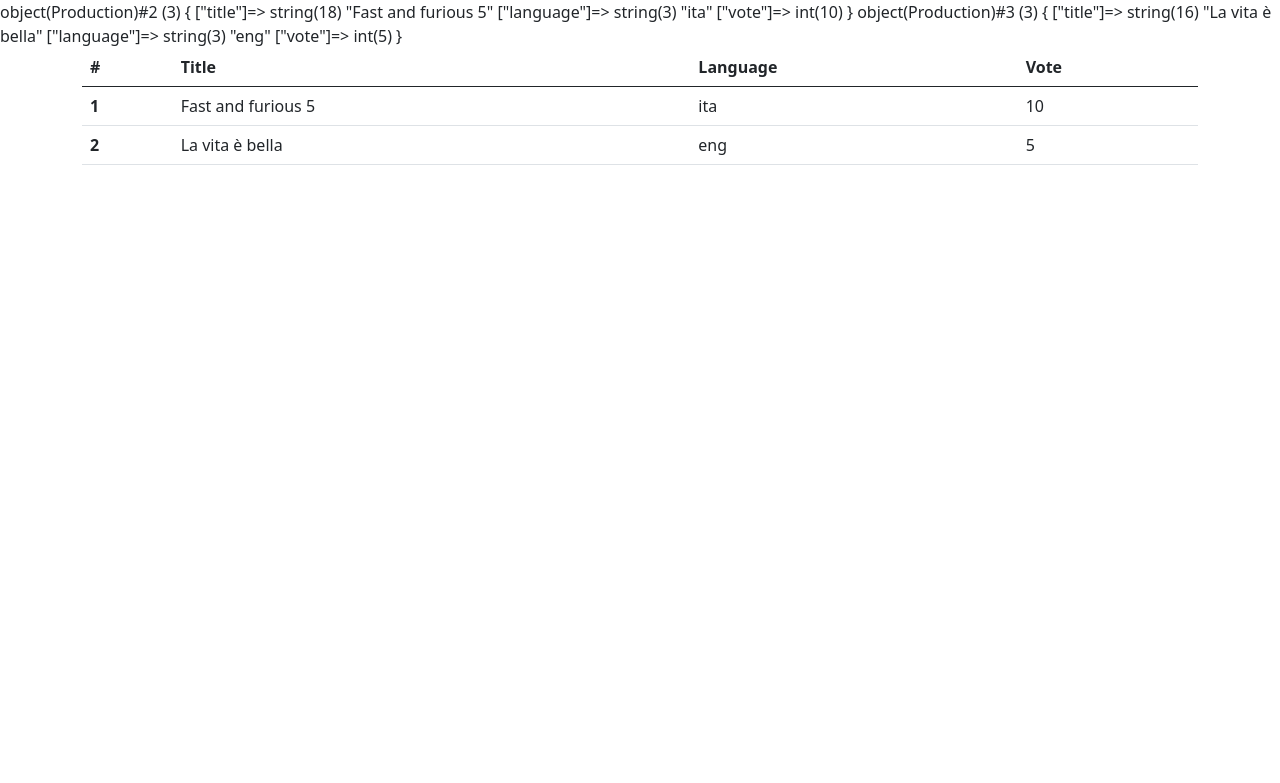
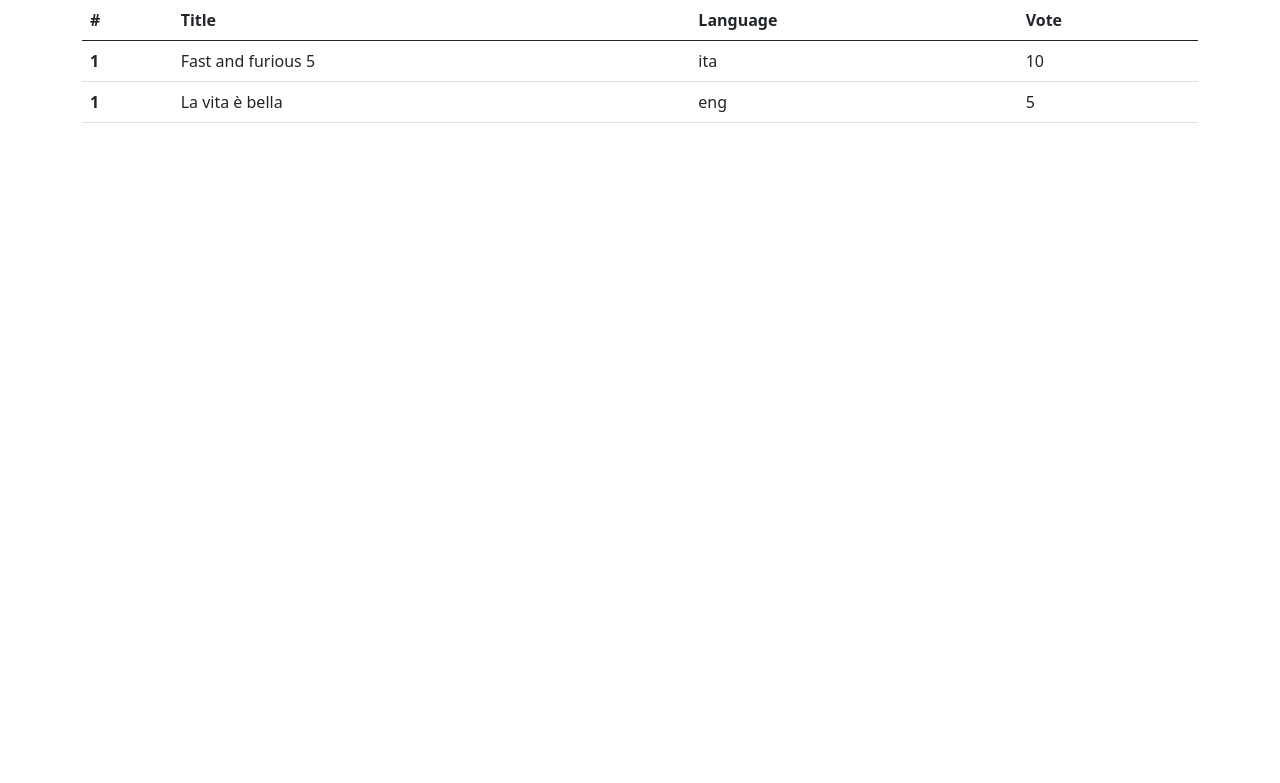
Before and after one commit to RoccoCerro/php-oop-1, a PHP site: page / in a window 1280 px wide. Shown: the top 783 px of the page. Run offline with PHP 8.4, Linux system fonts and the light colour scheme.

Commit message:
Added: a production.php file that contains the class itself. Added: a db.php file containing an array of instances

```diff
--- /dev/null
+++ b/db.php
@@ -0,0 +1,7 @@
+<?php
+
+$movie = [
+  new Production("Fast and furious 5", "ita", 10),
+  new Production("La vita è bella", "eng", 5)
+
+];
--- a/index.php
+++ b/index.php
@@ -1,35 +1,38 @@
 <?php
 
-class Production
-{
+// class Production
+// {
 
-  public $title;
-  public $language;
-  public $vote;
+//   public $title;
+//   public $language;
+//   public $vote;
 
-  function __construct(string $_title, string $_language, int $_vote)
-  {
-    $this->setTitle($_title);
-    $this->language = $_language;
-    $this->vote = $_vote;
-  }
+//   function __construct(string $_title, string $_language, int $_vote)
+//   {
+//     $this->setTitle($_title);
+//     $this->language = $_language;
+//     $this->vote = $_vote;
+//   }
 
-  public function setTitle(string $_title)
-  {
-    $this->title = $_title;
-  }
+//   public function setTitle(string $_title)
+//   {
+//     $this->title = $_title;
+//   }
 
-  public function getTitle()
-  {
-    return $this->title;
-  }
-}
+//   public function getTitle()
+//   {
+//     return $this->title;
+//   }
+// }
 
-$movie = new Production("Fast and furious 5", "ita", 10);
-var_dump($movie);
+require_once __DIR__ . "/models/Production.php";
+require_once __DIR__ ."/db.php";
 
-$movie2 = new Production("La vita è bella", "eng", 5);
-var_dump($movie2);
+// $movie = new Production("Fast and furious 5", "ita", 10);
+// var_dump($movie);
+
+// $movie2 = new Production("La vita è bella", "eng", 5);
+// var_dump($movie2);
 
 ?>
 
@@ -57,18 +60,19 @@ var_dump($movie2);
           </tr>
         </thead>
         <tbody>
-          <tr>
-            <th scope="row">1</th>
-            <td><?= $movie->title ?></td>
-            <td><?= $movie->language ?></td>
-            <td><?= $movie->vote ?></td>
-          </tr>
-          <tr>
-          <th scope="row">2</th>
-            <td><?= $movie2->title ?></td>
-            <td><?= $movie2->language ?></td>
-            <td><?= $movie2->vote ?></td>
-          </tr>
+          <?php
+            for($i = 0; $i < count($movie); $i++){
+              $el = $movie[$i];
+              ?>
+              <tr>
+                <th scope="row">1</th>
+                <td><?= $el->title ?></td>
+                <td><?= $el->language ?></td>
+                <td><?= $el->vote ?></td>
+              </tr>
+              <?php
+            }
+          ?>
         </tbody>
       </table>
     </div>
--- /dev/null
+++ b/models/Production.php
@@ -0,0 +1,25 @@
+<?php
+class Production
+{
+
+  public $title;
+  public $language;
+  public $vote;
+
+  function __construct(string $_title, string $_language, int $_vote)
+  {
+    $this->setTitle($_title);
+    $this->language = $_language;
+    $this->vote = $_vote;
+  }
+
+  public function setTitle(string $_title)
+  {
+    $this->title = $_title;
+  }
+
+  public function getTitle()
+  {
+    return $this->title;
+  }
+}
```
